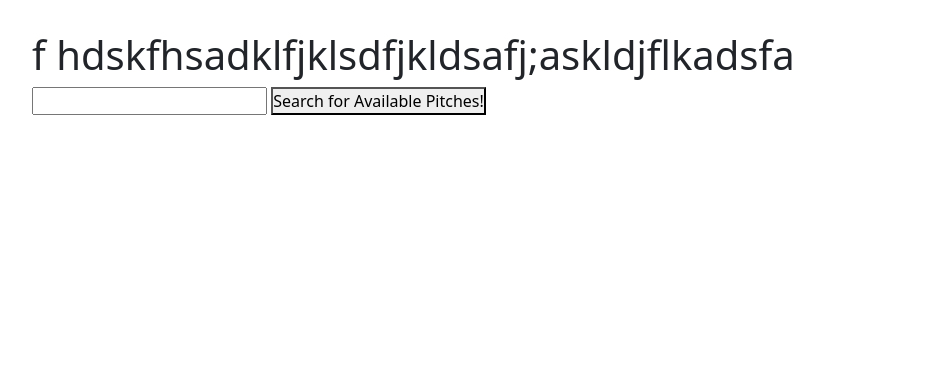
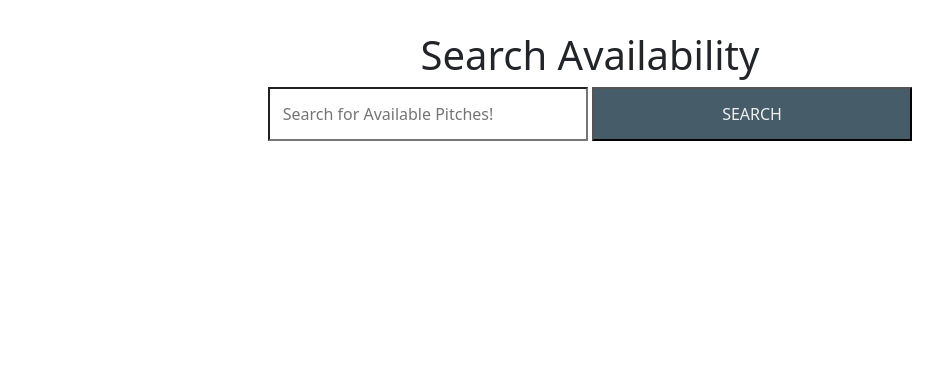
Before and after one commit to KhumboMunsaka/Camping-Website, a PHP site: page /Pitch-types.php in a window 1280 px wide. Shown: the part 49-420 px from the top of the page, without its empty margins (50-993 px from the left). Run offline with PHP 8.4, Linux system fonts and the light colour scheme; some libraries are stand-ins or nearby versions.

Commit message:
Adding the pitch availability page

```diff
--- a/Pitch-types.php
+++ b/Pitch-types.php
@@ -2,9 +2,12 @@
 <main>
     <div class="container search-page">
         <div class="search">
-            <h1>f hdskfhsadklfjklsdfjkldsafj;askldjflkadsfa</h1>
-            <input type="search" name="search" id="search">
-            <button type="submit">Search for Available Pitches!</button>
+            <form action="">
+
+                <h1>Search Availability</h1>
+                <input type="search" name="search" id="search" placeholder="Search for Available Pitches!">
+                <button type="submit">SEARCH</button>
+            </form>
         </div>
     </div>
 </main>
--- a/style.css
+++ b/style.css
@@ -377,6 +377,26 @@ header {
 .search-page {
   margin-top: 5em;
 }
+.search form {
+  text-align: center;
+}
+.search-page input,
+.search-page button {
+  padding: 0.8em 0.8em 0.8em 0.8em;
+  width: clamp(10vw, 20em, 100vw);
+  /* width: 100%; */
+  color: var(--dark-green);
+  font-size: 1em;
+  margin-bottom: 1em;
+  background-color: inherit;
+  outline: white;
+  /* outline-style: groove; */
+  /* border: none; */
+}
+.search-page button {
+  background-color: var(--dark-green);
+  color: var(--white);
+}
 
 /* FOOTER******************************************************************************************************************************************************************************************************************************************************************************************* */
 footer {
```
